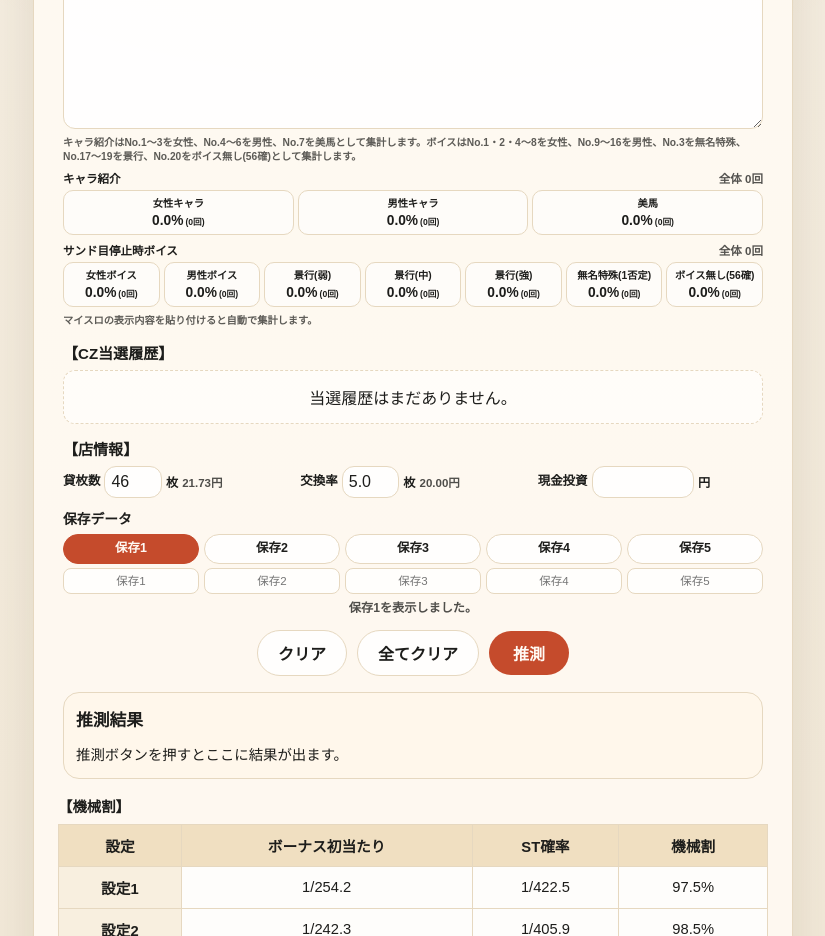
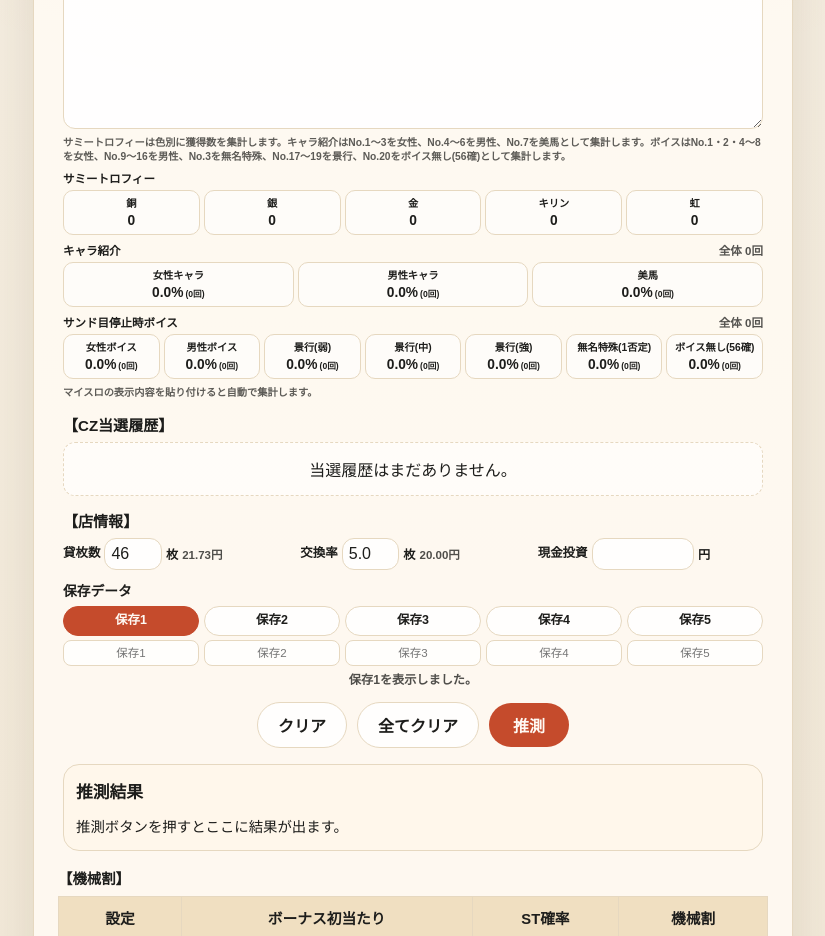
Before and after one commit to umedademu/suisoku, a Next.js app: page /kabaneri2 in a window 1280 px wide. Shown: the part 1000-1936 px from the top of the page, without its empty margins (227-1052 px from the left). Built offline with nearby package versions, Linux system fonts and the light colour scheme.

Commit message:
カバネリ2にサミートロフィー集計と確定推測を追加

```diff
--- a/app/kabaneri2/page.tsx
+++ b/app/kabaneri2/page.tsx
@@ -690,6 +690,16 @@ const MYSLOT_CHARACTER_CATEGORIES = [
 
 type MyslotCharacterCategoryKey = (typeof MYSLOT_CHARACTER_CATEGORIES)[number]["key"];
 
+const MYSLOT_TROPHY_CATEGORIES = [
+  { key: "bronze", label: "銅", minimumSetting: 2 },
+  { key: "silver", label: "銀", minimumSetting: 3 },
+  { key: "gold", label: "金", minimumSetting: 4 },
+  { key: "kirin", label: "キリン", minimumSetting: 5 },
+  { key: "rainbow", label: "虹", minimumSetting: 6 }
+] as const;
+
+type MyslotTrophyCategoryKey = (typeof MYSLOT_TROPHY_CATEGORIES)[number]["key"];
+
 const MYSLOT_VOICE_CATEGORIES = [
   { key: "female", label: "女性ボイス", rangeLabel: "No.1・2・4〜8" },
   { key: "male", label: "男性ボイス", rangeLabel: "No.9〜16" },
@@ -831,6 +841,52 @@ function getMyslotVoiceCategoryKey(voiceNumber: number): MyslotVoiceCategoryKey
   }
 
   return null;
+}
+
+function parseMyslotTrophySummary(value: string) {
+  const normalizedValue = value.normalize("NFKC").replace(/\r\n?/g, "\n");
+  const counts: Record<MyslotTrophyCategoryKey, number> = {
+    bronze: 0,
+    silver: 0,
+    gold: 0,
+    kirin: 0,
+    rainbow: 0
+  };
+  const trophyEntries = normalizedValue.matchAll(
+    /サミートロフィー\s*\(\s*(銅|銀|金|キリン|虹)\s*\)\s*([\d,]+)\s*獲得/g
+  );
+  let recognizedRowCount = 0;
+
+  for (const entry of trophyEntries) {
+    const category = MYSLOT_TROPHY_CATEGORIES.find((item) => item.label === entry[1]);
+    const count = Number(entry[2].replace(/,/g, ""));
+
+    if (!category || !Number.isFinite(count)) {
+      continue;
+    }
+
+    counts[category.key] += Math.max(0, Math.trunc(count));
+    recognizedRowCount += 1;
+  }
+
+  const categories = MYSLOT_TROPHY_CATEGORIES.map((category) => ({
+    ...category,
+    count: counts[category.key]
+  }));
+  const totalCount = categories.reduce((sum, category) => sum + category.count, 0);
+  const minimumSetting = categories.reduce(
+    (currentMinimum, category) =>
+      category.count > 0 ? Math.max(currentMinimum, category.minimumSetting) : currentMinimum,
+    0
+  );
+
+  return {
+    foundSection: normalizedValue.includes("サミートロフィー"),
+    recognizedRowCount,
+    totalCount,
+    minimumSetting,
+    categories
+  };
 }
 
 function parseMyslotCharacterSummary(value: string) {
@@ -972,6 +1028,37 @@ function MyslotSummaryBlock({
   );
 }
 
+function MyslotTrophySummaryBlock({
+  categories
+}: {
+  categories: Array<{
+    key: string;
+    label: string;
+    count: number;
+  }>;
+}) {
+  return (
+    <div className="myslot-summary-block" data-myslot-summary="trophy">
+      <div className="myslot-voice-summary-heading">
+        <p className="myslot-voice-summary-title">サミートロフィー</p>
+      </div>
+      <div className="myslot-voice-summary-grid">
+        {categories.map((category) => (
+          <div
+            aria-label={`サミートロフィー ${category.label} ${category.count}`}
+            className="myslot-voice-summary-item"
+            key={category.key}
+            role="status"
+          >
+            <span className="myslot-voice-summary-label">{category.label}</span>
+            <strong className="myslot-voice-summary-value">{category.count}</strong>
+          </div>
+        ))}
+      </div>
+    </div>
+  );
+}
+
 function MyslotInput({
   value,
   onChange
@@ -979,10 +1066,12 @@ function MyslotInput({
   value: string;
   onChange: (value: string) => void;
 }) {
+  const trophySummary = parseMyslotTrophySummary(value);
   const characterSummary = parseMyslotCharacterSummary(value);
   const voiceSummary = parseMyslotVoiceSummary(value);
   const isEmpty = value.trim() === "";
   const summaryStatuses = [
+    { label: "サミートロフィー", summary: trophySummary },
     { label: "キャラ紹介", summary: characterSummary },
     { label: "サンド目停止時ボイス", summary: voiceSummary }
   ];
@@ -998,8 +1087,9 @@ function MyslotInput({
         onChange={(event) => onChange(event.currentTarget.value)}
       />
       <p className="myslot-voice-help">
-        キャラ紹介はNo.1〜3を女性、No.4〜6を男性、No.7を美馬として集計します。ボイスはNo.1・2・4〜8を女性、No.9〜16を男性、No.3を無名特殊、No.17〜19を景行、No.20をボイス無し(56確)として集計します。
+        サミートロフィーは色別に獲得数を集計します。キャラ紹介はNo.1〜3を女性、No.4〜6を男性、No.7を美馬として集計します。ボイスはNo.1・2・4〜8を女性、No.9〜16を男性、No.3を無名特殊、No.17〜19を景行、No.20をボイス無し(56確)として集計します。
       </p>
+      <MyslotTrophySummaryBlock categories={trophySummary.categories} />
       <MyslotSummaryBlock
         summaryKey="character"
         title="キャラ紹介"
@@ -1402,6 +1492,9 @@ export default function Kabaneri2Page() {
     const hasCycle4Input = cycle4TrialsRaw.trim() !== "" || cycle4HitsRaw.trim() !== "";
     const myslotCharacterSummary = parseMyslotCharacterSummary(inputValues.myslotText ?? "");
     const myslotVoiceSummary = parseMyslotVoiceSummary(inputValues.myslotText ?? "");
+    const myslotTrophySummary = parseMyslotTrophySummary(inputValues.myslotText ?? "");
+    const trophyMinimumSetting = myslotTrophySummary.minimumSetting;
+    const hasTrophyInput = trophyMinimumSetting > 0;
     const femaleCharacterCount =
       myslotCharacterSummary.categories.find((category) => category.key === "femaleCharacter")
         ?.count ?? 0;
@@ -1483,6 +1576,7 @@ export default function Kabaneri2Page() {
       !hasLowerBellInput &&
       !hasCycle3Input &&
       !hasCycle4Input &&
+      !hasTrophyInput &&
       !hasVoiceGenderInput &&
       !hasCharacterGenderInput &&
       !characterPointObservations.some((observation) => observation.hasInput)
@@ -1493,9 +1587,12 @@ export default function Kabaneri2Page() {
       return;
     }
 
-    const logRows = settings.map((setting) => ({
+    const logRows = settings.map((setting, settingIndex) => ({
       label: setting.label,
       logValue:
+        (hasTrophyInput && settingIndex + 1 < trophyMinimumSetting
+          ? Number.NEGATIVE_INFINITY
+          : 0) +
         (hasLowerBellInput
           ? calculateLogBinomialProbability(
               practiceLowerBells,
@@ -1596,6 +1693,15 @@ export default function Kabaneri2Page() {
           (setting) => setting.characterFemaleRate
         )
       : null;
+    const trophyProbabilities = hasTrophyInput
+      ? settings.map((_setting, settingIndex) =>
+          settingIndex + 1 >= trophyMinimumSetting ? 1 / (7 - trophyMinimumSetting) : 0
+        )
+      : null;
+    const trophySummaryText = myslotTrophySummary.categories
+      .filter((category) => category.count > 0)
+      .map((category) => `${category.label}${category.count}`)
+      .join("・");
     const characterPointDetailColumns = characterPointObservations.map<DetailColumn>(
       (observation) => ({
         label: `${observation.character} 合計pt到達率`,
@@ -1664,6 +1770,15 @@ export default function Kabaneri2Page() {
           summaryText: hasCycle4Input ? formatCycleSummary(cycle4Hits, cycle4Trials) : "未入力",
           values: cycle4Probabilities
             ? cycle4Probabilities.map(formatPercent)
+            : settings.map(() => "-")
+        },
+        {
+          label: "サミートロフィー",
+          summaryText: hasTrophyInput
+            ? `${trophySummaryText} (${trophyMinimumSetting === 6 ? "設定6確定" : `設定${trophyMinimumSetting}以上確定`})`
+            : "未集計",
+          values: trophyProbabilities
+            ? trophyProbabilities.map(formatPercent)
             : settings.map(() => "-")
         },
         {
--- a/lib/app-info.ts
+++ b/lib/app-info.ts
@@ -1,3 +1,3 @@
-export const APP_VERSION = "1.06";
+export const APP_VERSION = "1.07";
 
 export const APP_TITLE = `推測ツールv${APP_VERSION}`;
```
Also changed, not shown: 1 other file (tests, documents, lock files or other folders).
